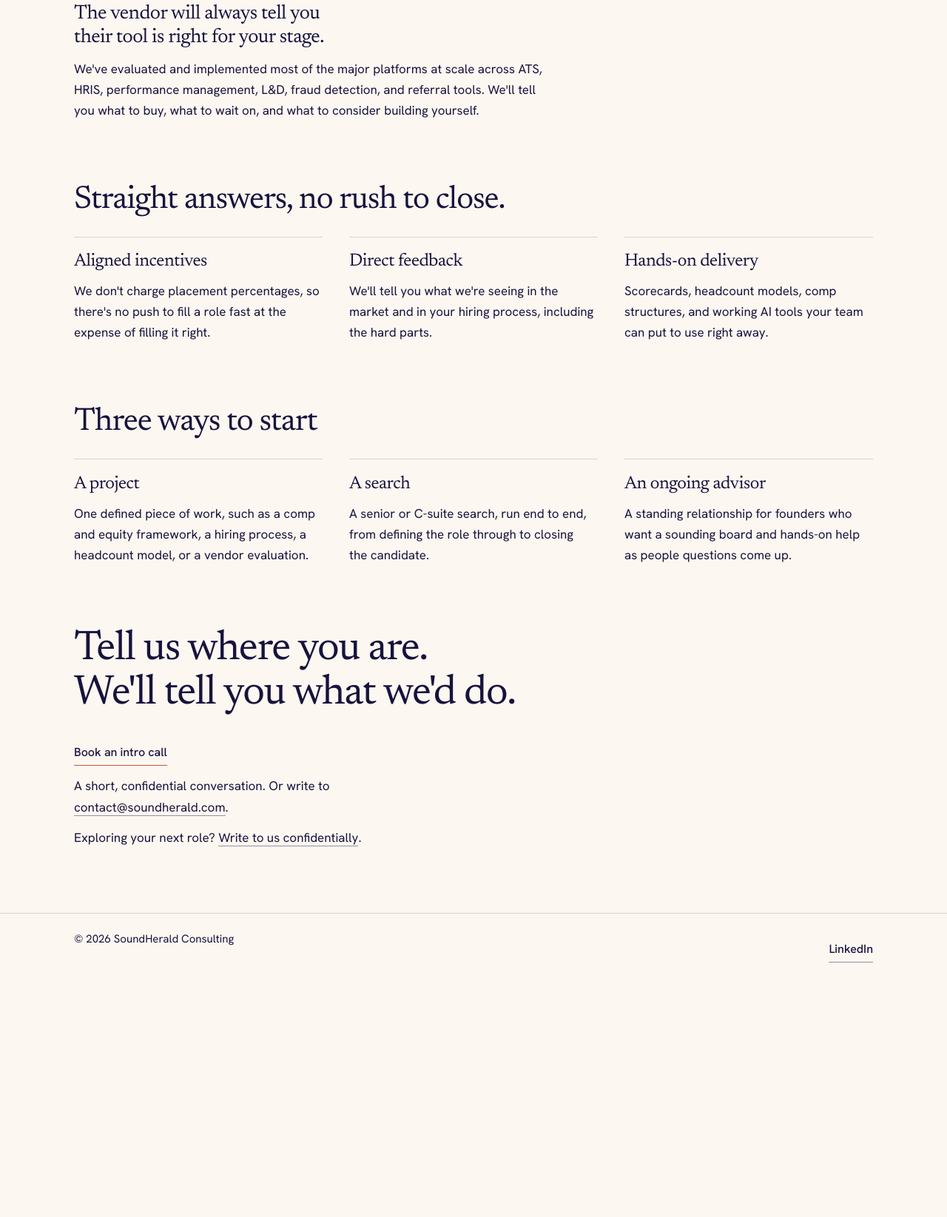
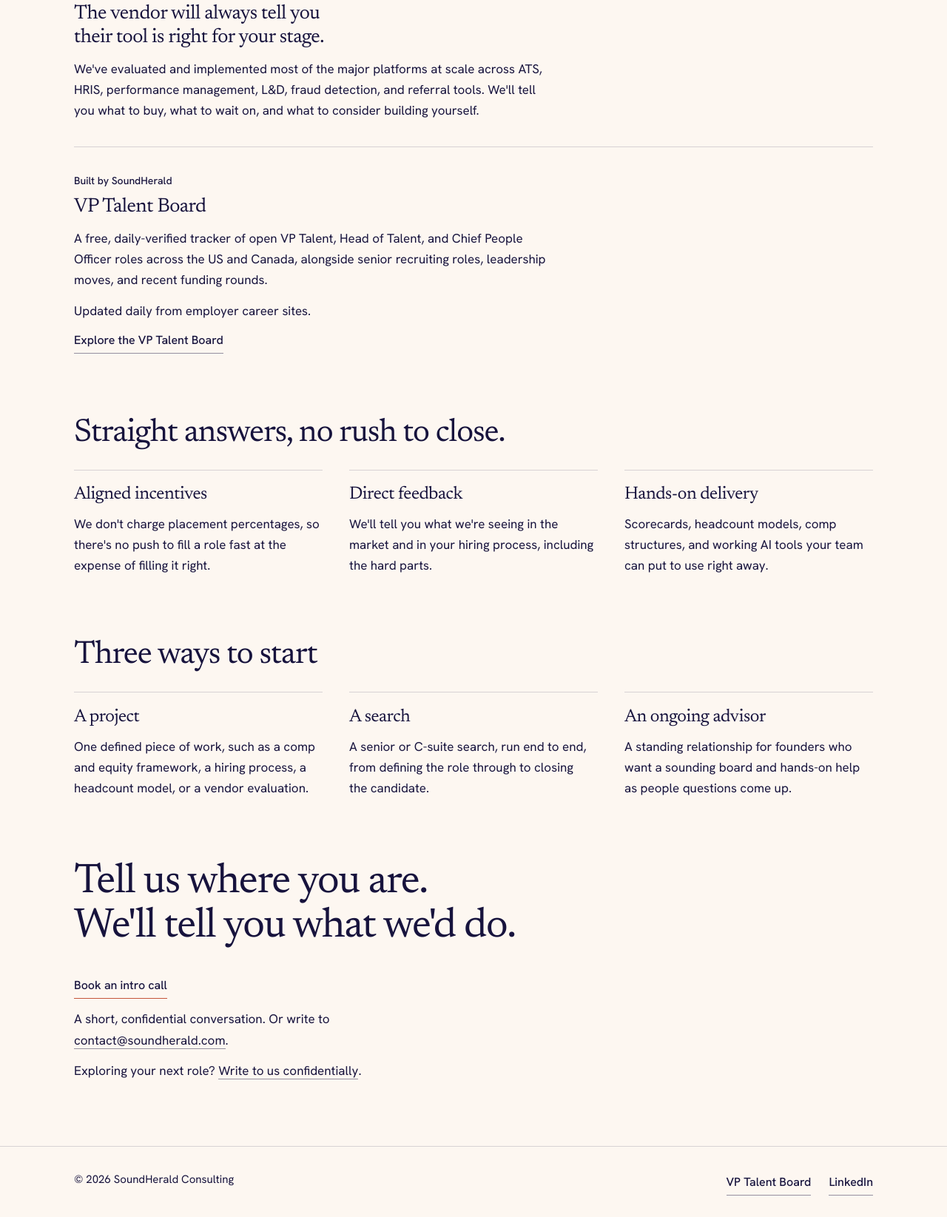
Before and after one commit to tkhoojones-cmd/soundherald-site, a plain HTML site: page index.html in a window 1280 px wide. Shown: the part 5301-6946 px from the top of the page at 74% size. Before the commit the page ends 6631 px from the top, so only its background shows below. Drawn offline with Linux system fonts and the light colour scheme; no server answers.

Commit message:
Add the VP Talent Board to Tools and the footer
Show the public jobs board as a quiet proof point, with a live count when the data loads.

Co-authored-by: tkhoojones-cmd <tkhoojones-cmd@users.noreply.github.com>

```diff
--- a/index.html
+++ b/index.html
@@ -271,8 +271,23 @@ img, svg { display: block; }
 .site-footer .wrap {
   display: flex;
   justify-content: space-between;
+  align-items: center;
   gap: 0.75rem 1.5rem;
   flex-wrap: wrap;
+}
+.footer-links {
+  display: flex;
+  flex-wrap: wrap;
+  align-items: center;
+  justify-content: flex-end;
+  gap: 0.15rem 1.5rem;
+  margin-left: auto;
+}
+.board-live {
+  margin-top: 0.85rem;
+  max-width: 40rem;
+  font-size: 1.0625rem;
+  line-height: 1.65;
 }
 #sh-services, #top, #candidates { scroll-margin-top: 1rem; }
 .caption {
@@ -515,6 +530,13 @@ img, svg { display: block; }
 <h3>The vendor will always tell you their tool is right for your stage.</h3>
 <p>We've evaluated and implemented most of the major platforms at scale across ATS, HRIS, performance management, L&amp;D, fraud detection, and referral tools. We'll tell you what to buy, what to wait on, and what to consider building yourself.</p>
 </article>
+<article class="offer">
+<span class="tag">Built by SoundHerald</span>
+<h3>VP Talent Board</h3>
+<p>A free, daily-verified tracker of open VP Talent, Head of Talent, and Chief People Officer roles across the US and Canada, alongside senior recruiting roles, leadership moves, and recent funding rounds.</p>
+<p class="board-live" id="board-live">Updated daily from employer career sites.</p>
+<a class="quiet" href="https://jobs.soundherald.com/">Explore the VP Talent Board</a>
+</article>
 </div>
 </div>
 </section>
@@ -568,8 +590,27 @@ img, svg { display: block; }
 <footer class="site-footer">
 <div class="wrap">
 <span>&copy; 2026 SoundHerald Consulting</span>
+<div class="footer-links">
+<a class="quiet" href="https://jobs.soundherald.com/">VP Talent Board</a>
 <a class="quiet" href="https://www.linkedin.com/in/timothykhoojones/" target="_blank" rel="noopener">LinkedIn<span class="sr"> (opens in a new tab)</span></a>
 </div>
+</div>
 </footer>
+<script>
+(async function () {
+  var el = document.getElementById('board-live');
+  if (!el) return;
+  try {
+    var res = await fetch('https://raw.githubusercontent.com/tkhoojones-cmd/talent-board/main/data.json');
+    if (!res.ok) return;
+    var data = await res.json();
+    var roles = Array.isArray(data.roles) ? data.roles.length : 0;
+    var recruiting = Array.isArray(data.ic) ? data.ic.length : 0;
+    var moves = Array.isArray(data.moves) ? data.moves.length : 0;
+    var funding = Array.isArray(data.funding) ? data.funding.length : 0;
+    el.textContent = roles + ' open leadership roles, ' + recruiting + ' senior recruiting roles, ' + moves + ' leadership moves, and ' + funding + ' funding signals tracked daily.';
+  } catch (err) {}
+})();
+</script>
 </body>
 </html>
```
